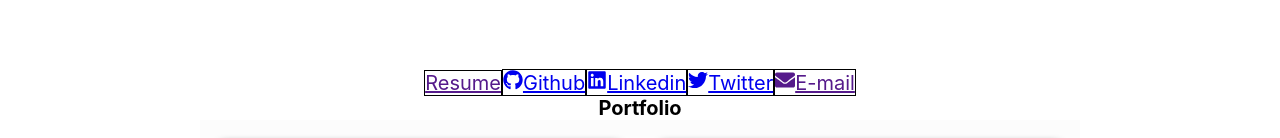
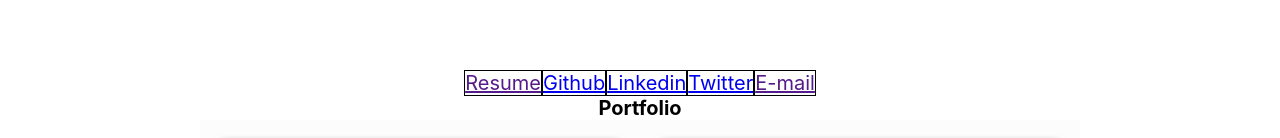
Before and after one commit to justin-henley/justin-henley.github.io, a React (Create React App) app: page / in a window 1280 px wide. Shown: the part 504-642 px from the top of the page. Built offline with nearby package versions, Linux system fonts and the light colour scheme.

Commit message:
Added icons to import

```diff
--- a/src/text.js
+++ b/src/text.js
@@ -1,4 +1,11 @@
-import { FaGithub, FaLinkedin, FaTwitter, FaEnvelope } from "react-icons/fa";
+// Importing here allows for passing icons into other files on import
+import { faEnvelope, faFileLines } from "@fortawesome/free-solid-svg-icons";
+import {
+  faGithub,
+  faLinkedin,
+  faTwitterSquare,
+} from "@fortawesome/free-brands-svg-icons";
+
 export const vars = {
   primary: "#3cdbc0",
 };
@@ -28,28 +35,29 @@ export const about = {
 export const resume = {
   link: "",
   linkText: "Resume",
+  faIcon: faFileLines,
 };
 
 export const social = {
   github: {
     link: "https://github.com/justin-henley",
     linkText: "Github",
-    icon: <FaGithub />,
+    faIcon: faGithub,
   },
   linkedin: {
     link: "https://www.linkedin.com/in/justin-henley/",
     linkText: "Linkedin",
-    icon: <FaLinkedin />,
+    faIcon: faLinkedin,
   },
   twitter: {
     link: "https://twitter.com/jah_dev",
     linkText: "Twitter",
-    icon: <FaTwitter />,
+    faIcon: faTwitterSquare,
   },
   email: {
     link: "",
     linkText: "E-mail",
-    icon: <FaEnvelope />,
+    faIcon: faEnvelope,
   },
 };
 
```
